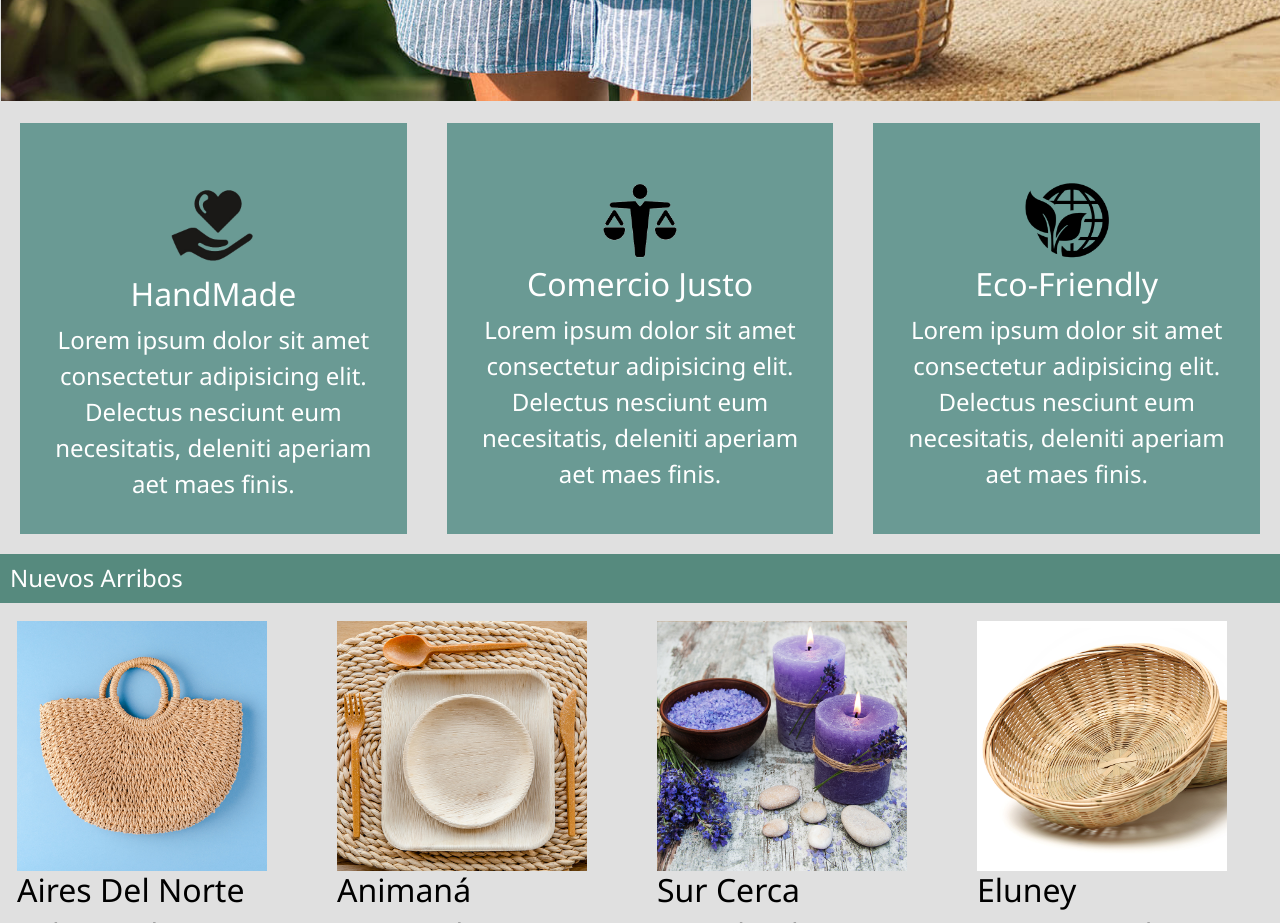
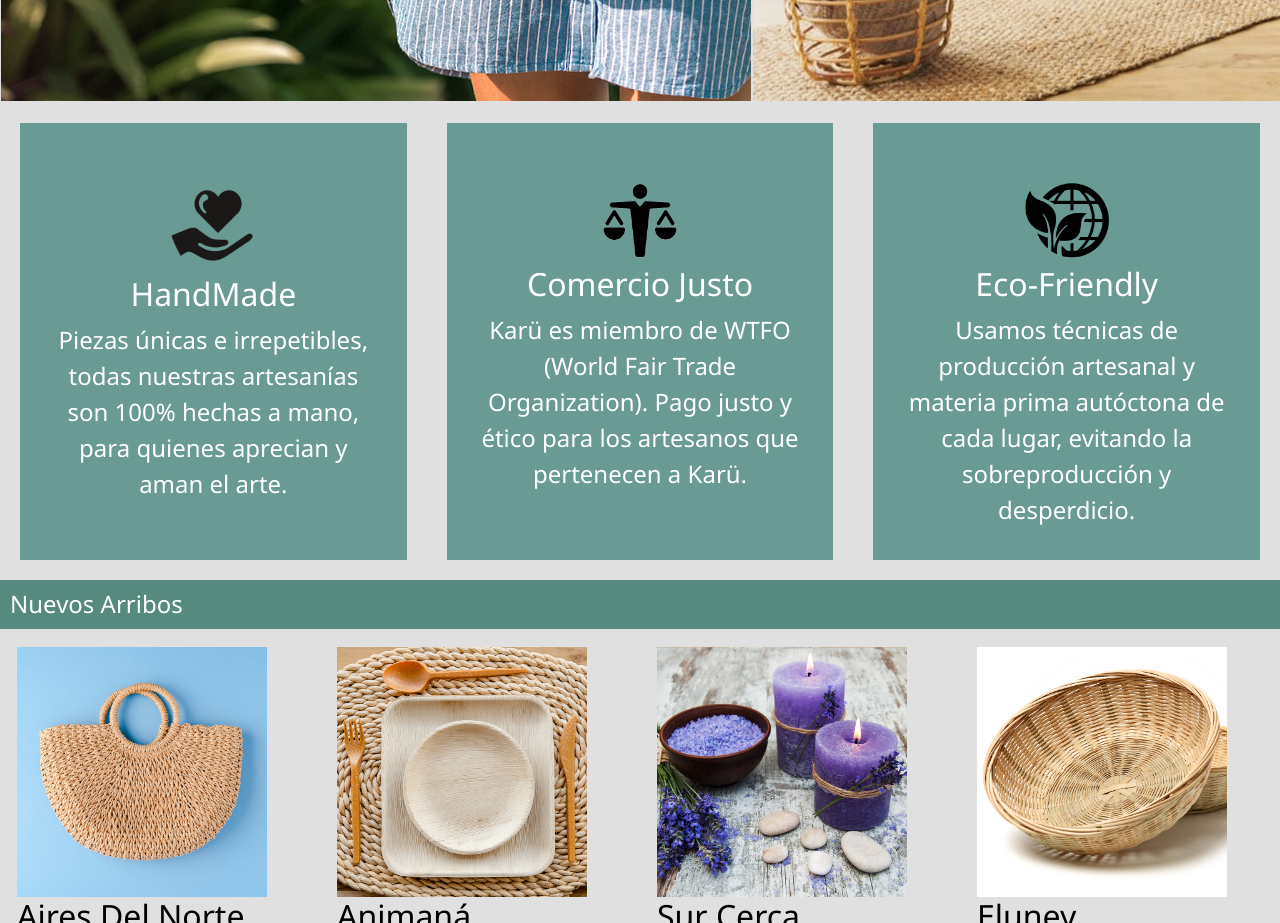
Before and after one commit to MicaelaPeccia/Peccia-Proyecto-Final-Desarrollo-Web, a website: page index.html in a window 1280 px wide. Shown: the part 1280-2203 px from the top of the page. Drawn offline with nearby package versions, Linux system fonts and the light colour scheme.

Commit message:
updetee texto valores

```diff
--- a/index.html
+++ b/index.html
@@ -9,7 +9,7 @@
     <meta name="viewport" content="width=device-width, initial-scale=1.0"/>
     <meta name="description" content="En el Mercado Karü cada artesano tiene su propia tienda. Piezas Argentinas hechas a mano y diseñadas con tradición ancestral. Plataforma para el comercio justo.">
     <meta name="keywords" content="ARTESANÍA, COMERCIO JUSTO, CULTURA, HANDMADE, MATERIAS PRIMAS">
-    <link rel="icon" type="image/vnd.microsoft.icon" href="Img/favicon.png">
+    <link rel="icon" type="image/vnd.microsoft.icon" href="Img/favicon.ico">
     <title> Mercado Karü Artesanías Argentinas</title>
 
 </head>
@@ -160,13 +160,13 @@
     <div id="valoresEmpresa">
         <article class="valoresEmpresa_texto">
             <img class="valoresEmpresa_img" src="Img/ICONO HANDMADE.png" width="100px" alt="Icono Handmade">
-                <h2> HandMade</h2>Lorem ipsum dolor sit amet consectetur adipisicing elit. Delectus nesciunt eum necesitatis, deleniti aperiam aet maes finis. </article>
+                <h2> HandMade</h2>Piezas únicas e irrepetibles, todas nuestras artesanías son 100% hechas a mano, para quienes aprecian y aman el arte. </article>
         <article class="valoresEmpresa_texto">
             <img class="valoresEmpresa_img" src="Img/ICONO FAIR TRADE.png" width="90px" alt="Icono Fair Trade">
-                <h2>Comercio Justo</h2> Lorem ipsum dolor sit amet consectetur adipisicing elit. Delectus nesciunt eum necesitatis, deleniti aperiam aet maes finis.</article>
+                <h2>Comercio Justo</h2>Karü es miembro de WTFO (World Fair Trade Organization). Pago justo y ético para los artesanos que pertenecen a Karü.</article>
         <article class="valoresEmpresa_texto">
             <img class="valoresEmpresa_img" src="Img/ICONO EARTH.png" width="90px" alt="Icono Eco Friendly">
-                <h2>Eco-Friendly</h2>Lorem ipsum dolor sit amet consectetur adipisicing elit. Delectus nesciunt eum necesitatis, deleniti aperiam aet maes finis.</article>
+                <h2>Eco-Friendly</h2>Usamos técnicas de producción artesanal y materia prima autóctona de cada lugar, evitando la sobreproducción y desperdicio.</article>
     </div>
 
 <!---------------------SECCIÓN DE LOS VALORES DE LA EMPRESA CON FLEXBOX Y BEM END-------------------------->
```
